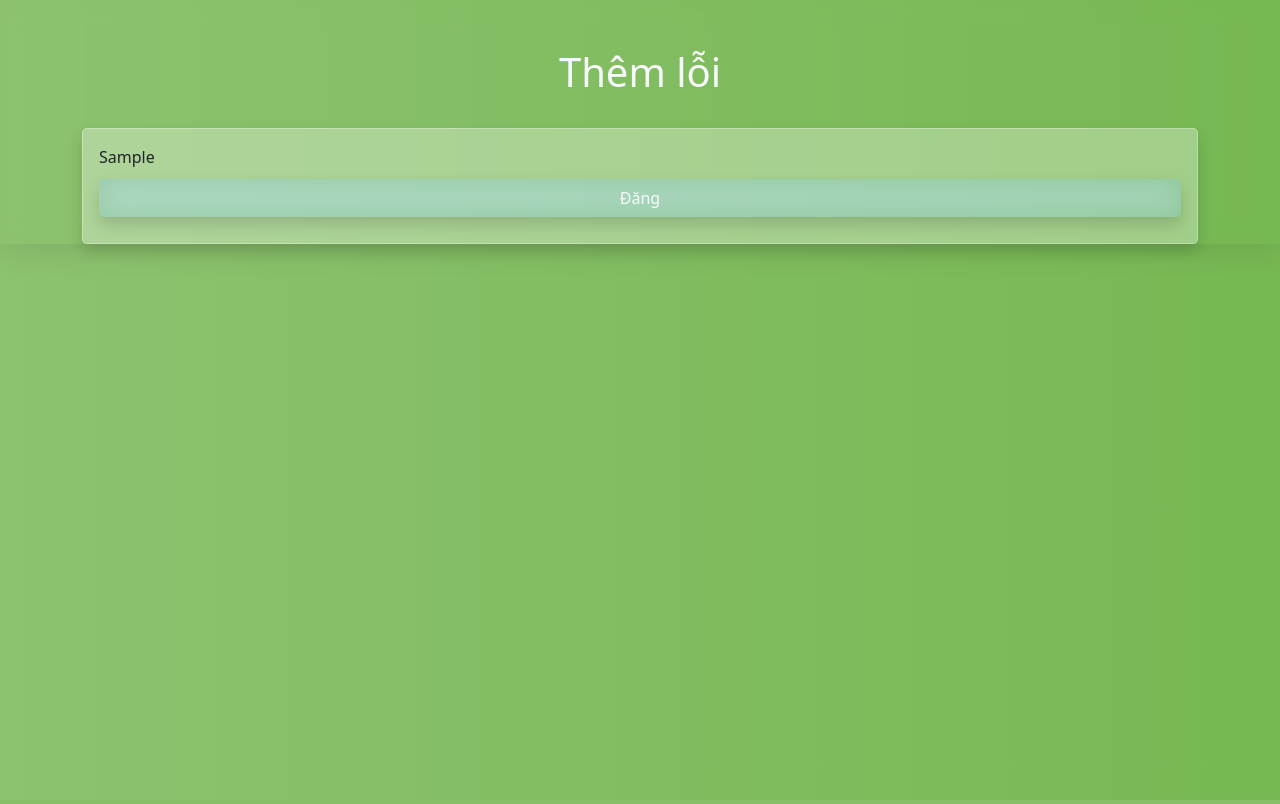
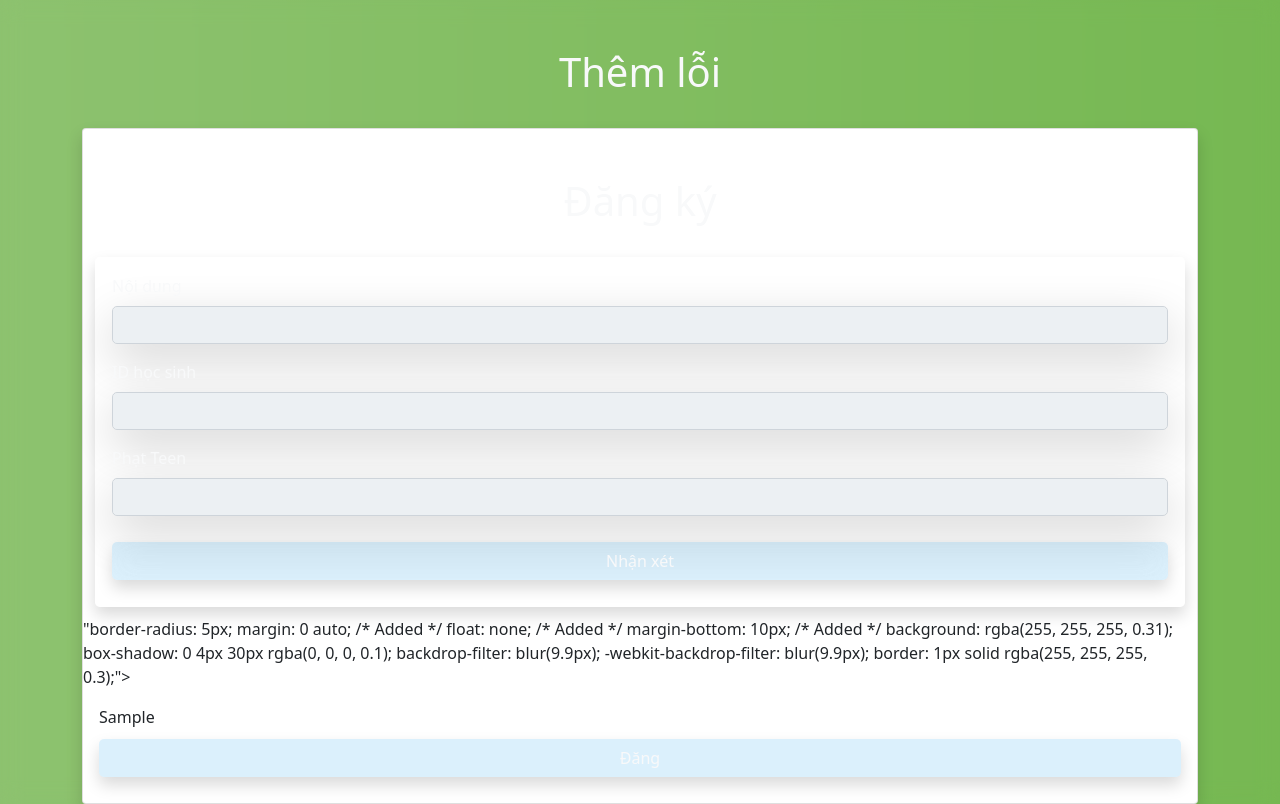
Before and after one commit to Codedr-edu/Teen-for-education, a Flask app: template template/fail.html in a window 1280 px wide. Run offline with Flask 2, Linux system fonts and the light colour scheme; tables that the repository leaves empty hold one stand-in row (values such as "Sample post"); the template is opened without the code that fills it: values that come from a table or form of the project are taken from there, most other values are stand-ins (such as "Sample title", 1, 10 or a date in 2020); some libraries are stand-ins or nearby versions.

Commit message:
Đổi form

```diff
--- a/template/fail.html
+++ b/template/fail.html
@@ -26,7 +26,68 @@ backdrop-filter: blur(9.9px);
               <br>
           <h1 class="text-light title is-1"  style="text-align: center;">Thêm lỗi</h1>
           <br>
+          <div class="card shadow" style=<!DOCTYPE html>
+<html lang="en">
+<head>
+    <meta charset="UTF-8">
+    <title>Title</title>
+    <link href="https://cdn.jsdelivr.net/npm/bootstrap@5.1.3/dist/css/bootstrap.min.css" rel="stylesheet" integrity="sha384-1BmE4kWBq78iYhFldvKuhfTAU6auU8tT94WrHftjDbrCEXSU1oBoqyl2QvZ6jIW3" crossorigin="anonymous">
+<!-- JavaScript Bundle with Popper -->
+<script src="https://cdn.jsdelivr.net/npm/bootstrap@5.1.3/dist/js/bootstrap.bundle.min.js" integrity="sha384-ka7Sk0Gln4gmtz2MlQnikT1wXgYsOg+OMhuP+IlRH9sENBO0LRn5q+8nbTov4+1p" crossorigin="anonymous"></script>
+<!-- COMMON TAGS -->
+</head>
+<body style="/*background-color: #0093E9;*/
+width:100%;
+background: linear-gradient(to right, #8DC26F, #76b852);
+box-shadow: 0 4px 30px rgba(0, 0, 0, 0.1);
+backdrop-filter: blur(9.9px);
+-webkit-backdrop-filter: blur(9.9px)
+/* Position and center the image to scale nicely on all screens */
+  background-position: center;
+  /*background-repeat: no-repeat;*/
+  background-size: cover;
+  position: relative;
+ /* background-size: cover;
+  position: relative;*/">
+            <br>
+            <div class="container">
+              <br>
+          <h1 class="text-light title is-1"  style="text-align: center;">Đăng ký</h1>
+          <br>
           <div class="card shadow" style="border-radius: 5px; margin: 0 auto; /* Added */
+    float: none; /* Added */
+    margin-bottom: 10px; /* Added */
+    background: rgba(255, 255, 255, 0.31);
+box-shadow: 0 4px 30px rgba(0, 0, 0, 0.1);
+backdrop-filter: blur(9.9px);
+-webkit-backdrop-filter: blur(9.9px);
+border: 1px solid rgba(255, 255, 255, 0.3);">
+            <div class="card-body">
+              <form action="/student/fail/" method="POST" enctype="multipart/form-data">
+                <div class="mb-3 form-group">
+                  <label for="comment" class="form-label text-light">Nội dung</label>
+                  <input type="text" class="form-control shadow-lg" id="comment" name="comment" style="background-color:#ecf0f3; width:100%;border-radius:5px ;" />
+                </div>
+                <div class="mb-3 form-group">
+                  <label for="name" class="form-label text-light">ID học sinh</label>
+                  <input type="text" class="form-control shadow-lg" id="name" name="name" style="background-color:#ecf0f3; width:100%;border-radius:5px ;" />
+                </div>
+                  <div class="mb-3 form-group">
+                  <label for="subject" class="form-label text-light">Phạt Teen</label>
+                  <input type="text" class="form-control shadow-lg" id="subject" name="subject" style="background-color:#ecf0f3; width:100%;border-radius:5px ;" />
+                </div>
+                <button type="submit" class="btn text-light shadow"  style="width:100%;
+            background: rgba(0, 147, 233, 0.14);
+            border-radius: 16px;
+            box-shadow: 0 4px 30px rgba(0, 0, 0, 0.1);
+            backdrop-filter: blur(12.7px);
+            -webkit-backdrop-filter: blur(12.7px);;margin-top: 10px;margin-bottom: 10px;color:#fff;border-radius:5px;">Nhận xét</button>
+            </form>
+             </div>
+        </div>
+              </div>
+  </body>
+</html>"border-radius: 5px; margin: 0 auto; /* Added */
     float: none; /* Added */
     margin-bottom: 10px; /* Added */
     background: rgba(255, 255, 255, 0.31);
```
